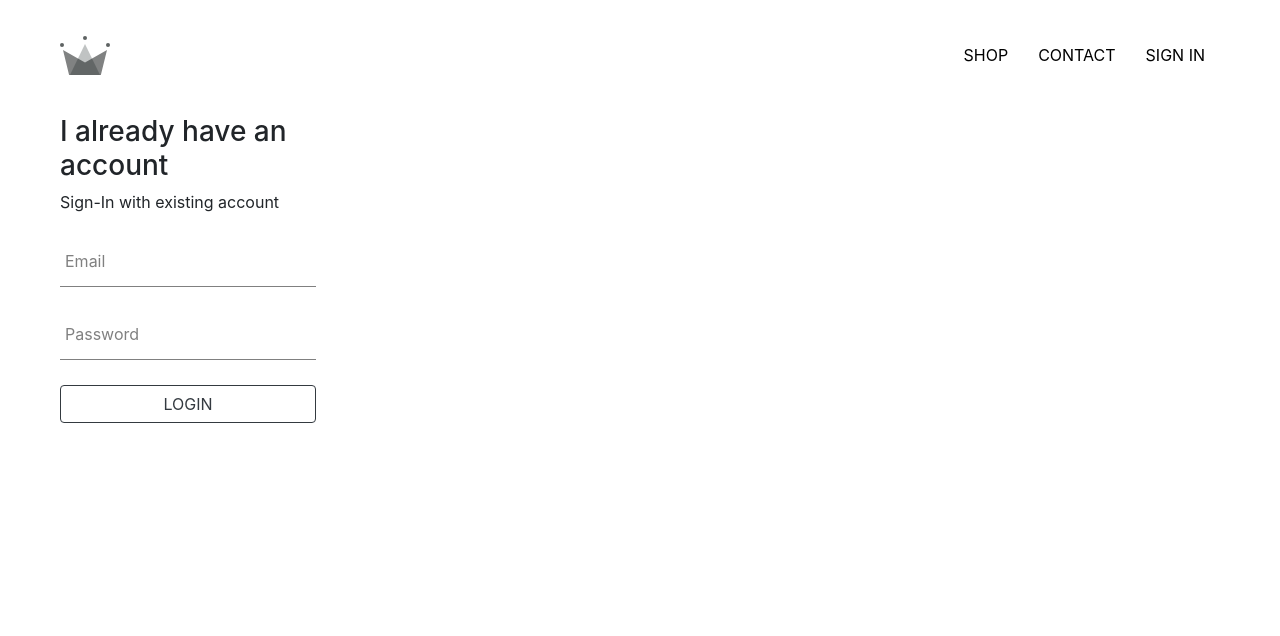
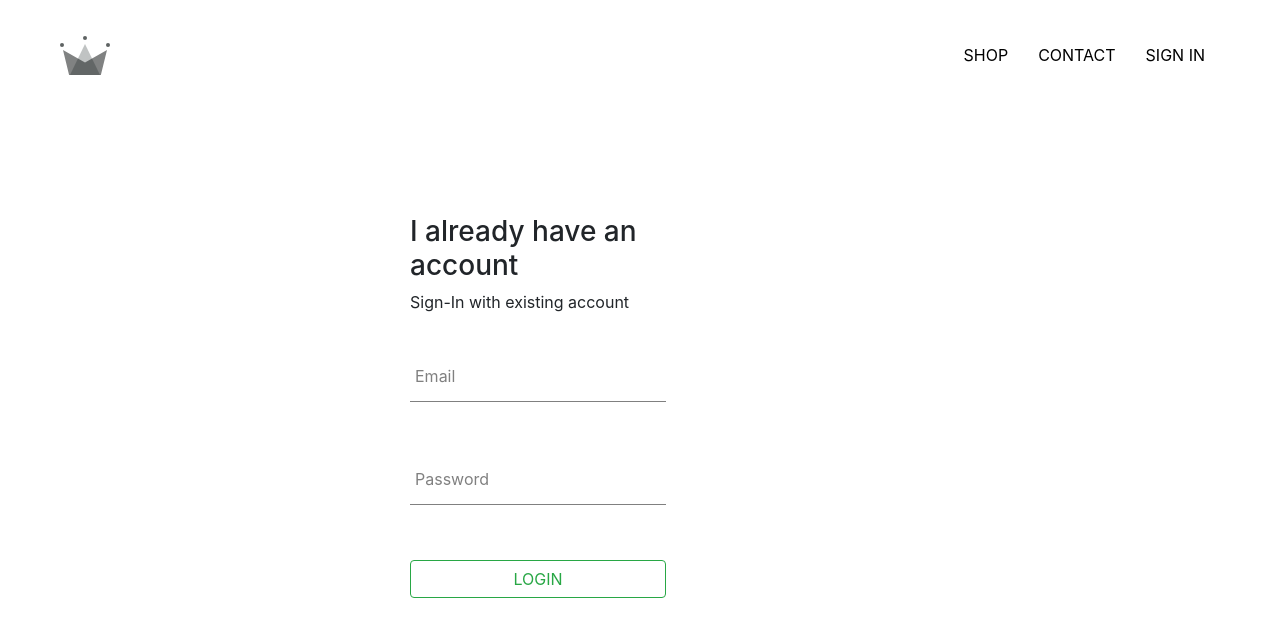
Before and after one commit to rohanrony250/E-commerce-website-ReactApp, a React (Create React App) app: page /login in a window 1280 px wide. Shown: the top 636 px of the page. Built offline with nearby package versions, Linux system fonts and the light colour scheme.

Commit message:
custombutton

```diff
--- a/src/App.js
+++ b/src/App.js
@@ -3,6 +3,7 @@ import {Switch, Route} from 'react-router-dom';
 import Shop_Component from './pages/shop/shop-component';
 import LoginPage from './pages/login/login-component';
 import HeaderComponent from './components/header/header-component';
+import 'bootstrap/dist/css/bootstrap.min.css';
 import './App.css';
 
 function App() {
--- /dev/null
+++ b/src/components/custom-button/custom-button.component.jsx
@@ -0,0 +1,11 @@
+import React from 'react';
+import './custom-button.styles.scss';
+
+const CustomButton = ({children,...otherProps}) =>
+(
+    <button className='btn btn-outline-success btn-block' {...otherProps}>
+        {children}
+    </button>
+)
+
+export default  CustomButton
--- a/src/components/form-input/form-input.styles.scss
+++ b/src/components/form-input/form-input.styles.scss
@@ -25,7 +25,7 @@ $main-color: black;
         border: none;
         border-radius: 0;
         border-bottom: 1px solid $sub-color;
-        margin: 25px 0px;
+        margin: 40px 0px 55px 0px;
 
         &:focus
         {
--- a/src/components/sign-in/sign-in.component.jsx
+++ b/src/components/sign-in/sign-in.component.jsx
@@ -1,7 +1,7 @@
 import React from 'react';
 import './sign-in.styles.scss';
 import FormInput from '../form-input/form-input.component';
-import 'bootstrap/dist/css/bootstrap.min.css';
+import CustomButton from '../custom-button/custom-button.component';
 
 
 class SignIn extends React.Component
@@ -56,7 +56,7 @@ class SignIn extends React.Component
                         required
                     />
 
-                    <button className='btn btn-outline-dark btn-block'>LOGIN</button>
+                    <CustomButton type='submit'>LOGIN</CustomButton>
 
                 </form>
             </div>
--- a/src/components/sign-in/sign-in.styles.scss
+++ b/src/components/sign-in/sign-in.styles.scss
@@ -1,4 +1,7 @@
 .sign-in
 {
     width: 20vw;
+    position: relative;
+    top: 100px;
+    left: 350px;
 }
```
Also changed, not shown: src/components/custom-button/custom-button.styles.scss (added), 1 other file (tests, documents, lock files or other folders).
